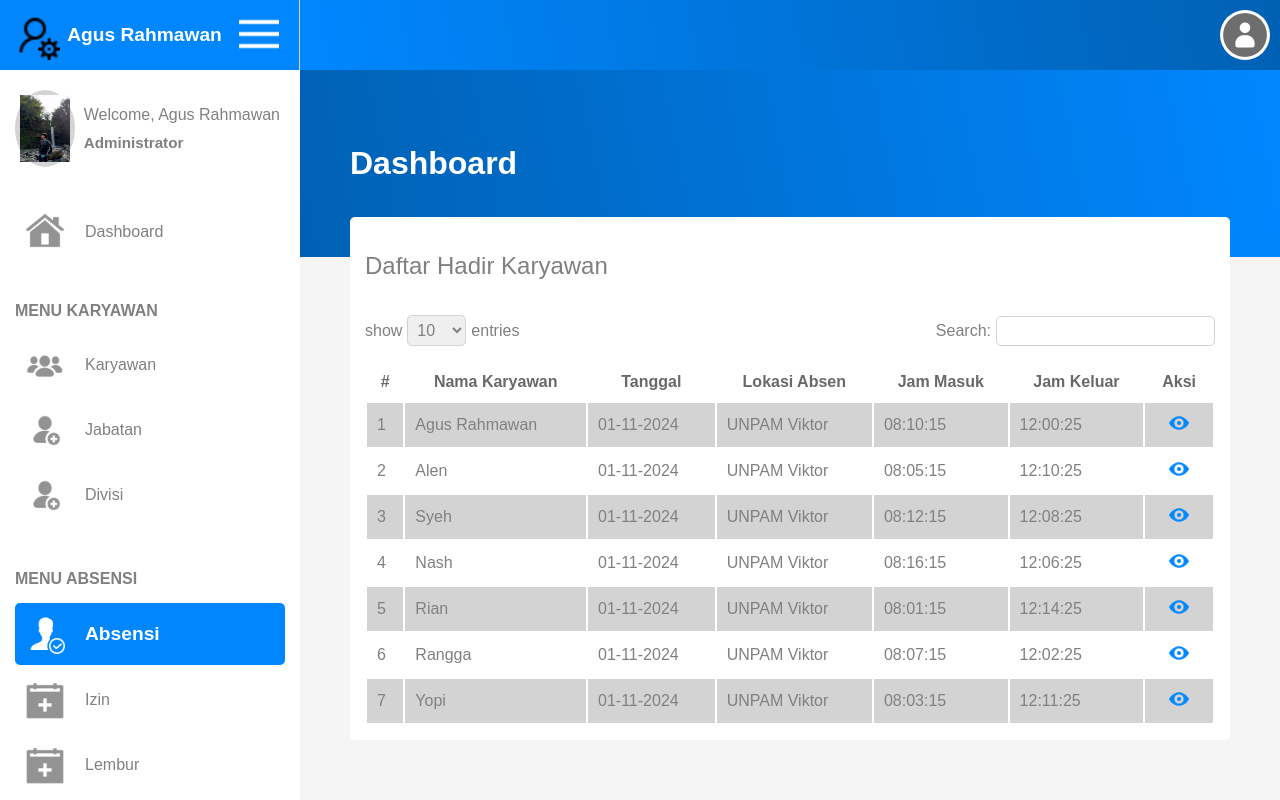
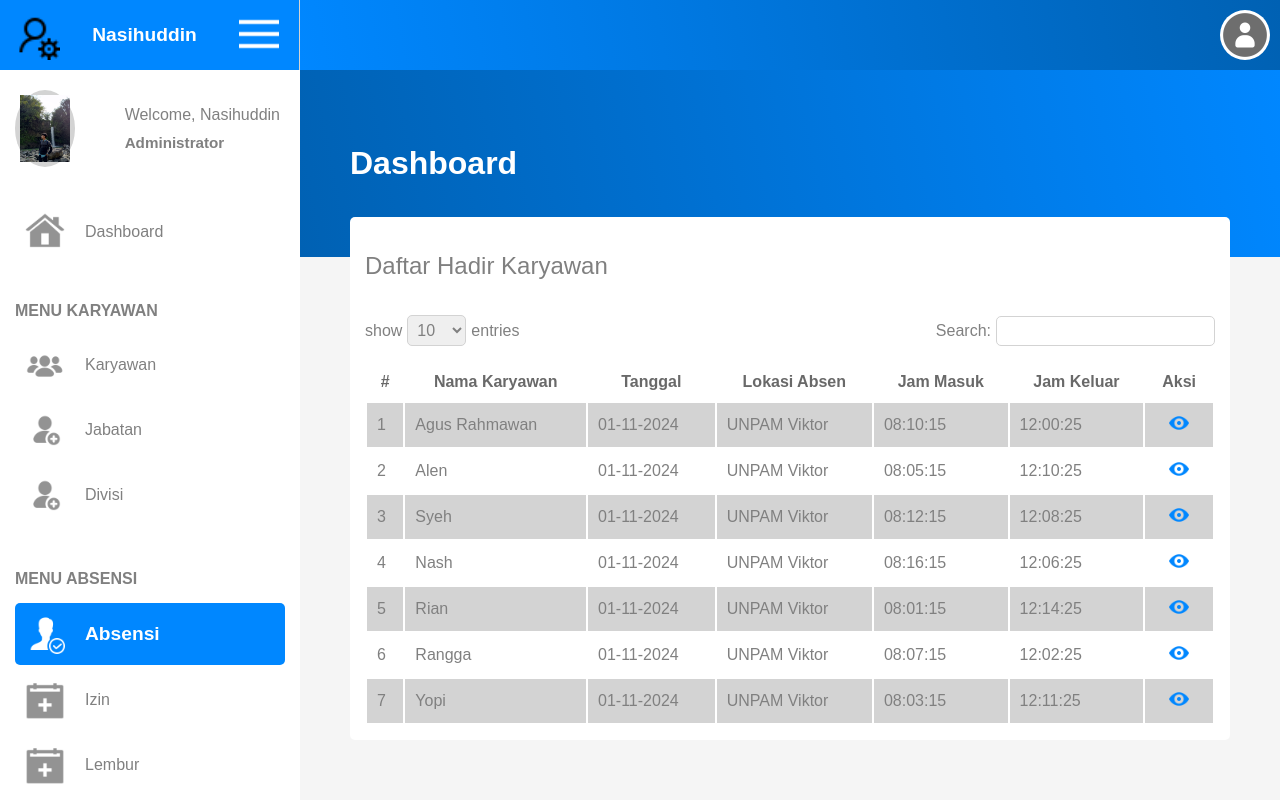
Before and after one commit to nasihuddi/UTS-Web1, a plain HTML site: page absensi.html in a window 1280 px wide. Drawn offline with Linux system fonts and the light colour scheme.

Commit message:
Update absensi.html

```diff
--- a/absensi.html
+++ b/absensi.html
@@ -9,13 +9,13 @@
   <nav id="navbar">
     <div class="logo" id="center">
       <img src="asset/icons.admin.png" style="width: 50px;" id="text">
-      <p id="text" style="color: white; font-size: 1.2em; font-weight: bold;">Agus Rahmawan</p>
+      <p id="text" style="color: white; font-size: 1.2em; font-weight: bold;">Nasihuddin</p>
       <button id="menu" onclick="menu()"><img src="asset/menu.png"></button>
     </div>
     <div class="profil" id="center">
       <img src="asset/foto1.jpeg">
       <div class="text-profil" id="text">
-        <p>Welcome, Agus Rahmawan</p>
+        <p>Welcome, Nasihuddin</p>
         <p style="font-size: 0.95em; font-weight: bold;">Administrator</p>
       </div>
     </div>
@@ -262,4 +262,5 @@
 
   }
 </script>
+
 </html>
```
